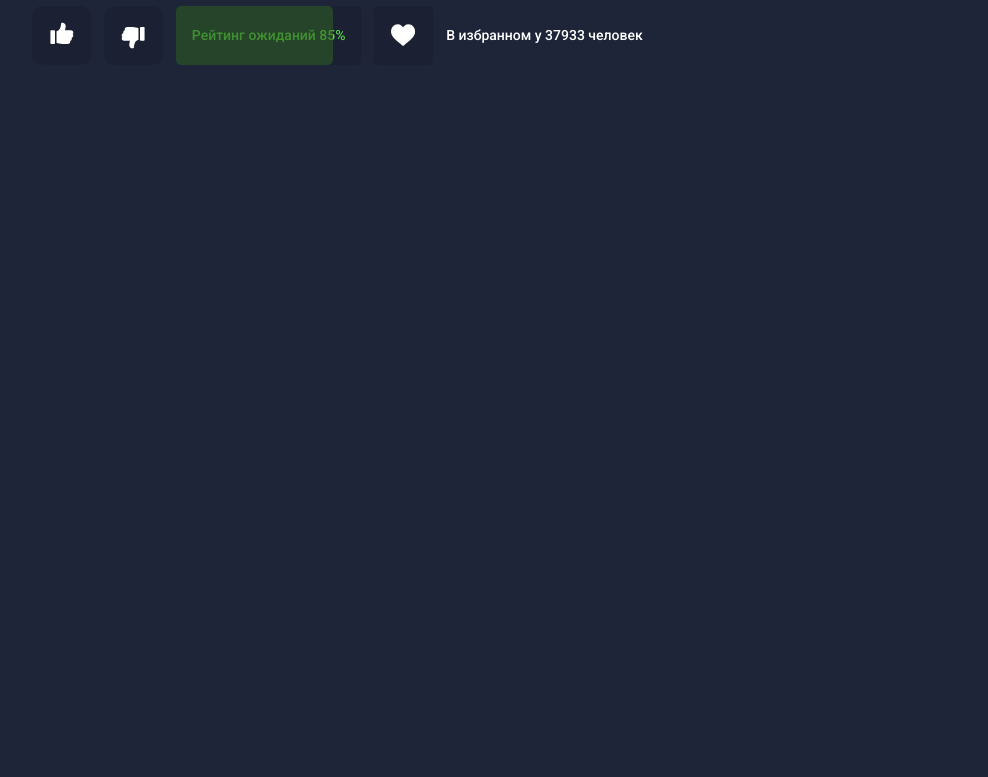
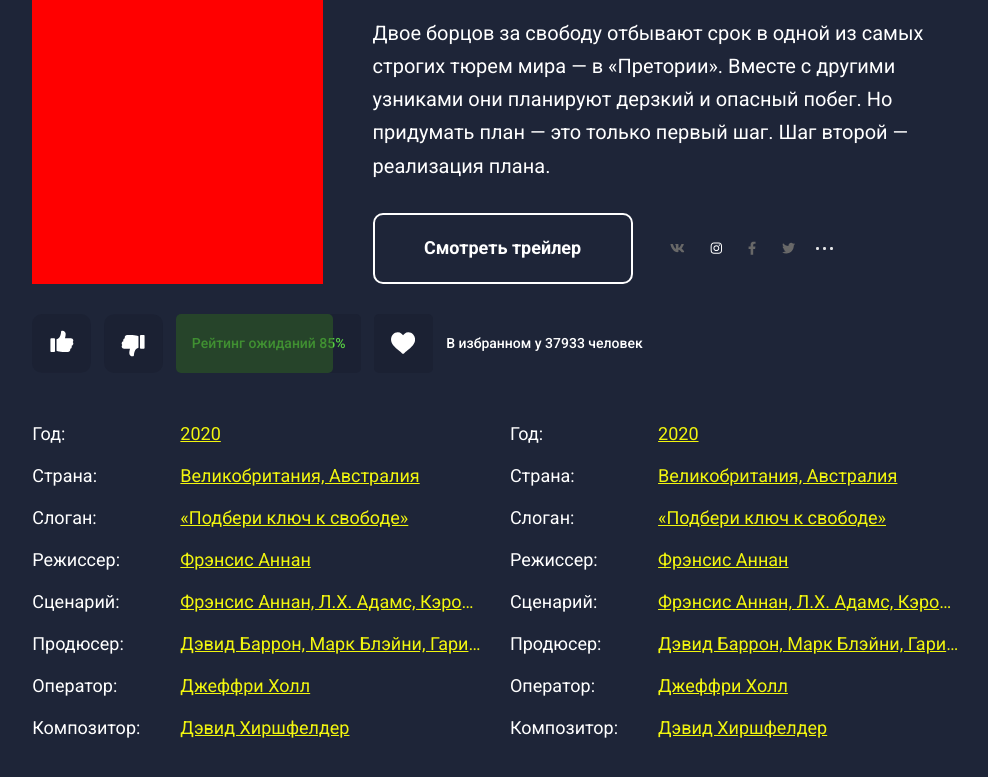
Before and after one commit to Eldorbek06/Kinoarea, a website built with Vite: page pages/movieID.html in a window 1280 px wide. Shown: the part 657-1434 px from the top of the page, without its empty margins (147-1135 px from the left). Before the commit the page ends 922 px from the top, so only its background shows below. Built offline with nearby package versions, Linux system fonts and the light colour scheme; no server answers.

Commit message:
first-section__main html and scss done

```diff
--- a/modules/movieid.js
+++ b/modules/movieid.js
@@ -1,20 +1,26 @@
 import { headerCreate } from "./ui";
 import { getData } from "./http";
 let header = document.querySelector('header')
-let iframe = document.querySelector('iframe')
+let body = document.body
 
 headerCreate(header)
+
+getData('/movie/popular')
+    .then(res => {
+    })
 
 let movie_id = location.search.split('=').at(-1)
 
 getData(`/movie/${movie_id}`)
-    .then(res => {console.log(res)})
+    .then(res => {
+        console.log(res.data)
+        body.style.backgroundImage = `url(${import.meta.env.VITE_BASE_IMG + res.data.backdrop_path})`
+    })
 
 getData(`/movie/${movie_id}/videos`)
     .then(res => {
         let video = res.data.results[Math.floor(Math.random() * res.data.results.length)]
-        iframe.src = `https://www.youtube.com/embed/${video.key}`;
     })
 
 getData(`/movie/${movie_id}/credits`)
-    .then(res =>console.log({res}))
+    .then(res => console.log({ res }))
--- a/pages/movieID.html
+++ b/pages/movieID.html
@@ -18,7 +18,7 @@
 
         <section class="first-section">
             <div class="first-section__header">
-                <div class="first-section__wrapper">
+                <div class="first-section__header-wrapper">
                     <div class="first-section__header-left">
                         <img class="first-section__poster" src="/public/images/logo.svg" alt="image">
                     </div>
@@ -36,9 +36,15 @@
                         </div>
                         <div class="first-section__title">Побег из Претории</div>
                         <div class="first-section__sub-title">Escape from Pretoria</div>
+                        <div class="first-section__charts">
+                            <canvas class="first-section__chart" id="kinoarea"></canvas>
+                            <canvas class="first-section__chart" id="imdb"></canvas>
+                        </div>
                         <div class="first-section__txt">
-                            Двое борцов за свободу отбывают срок в одной из самых строгих тюрем мира — в «Претории». Вместе
-                            с другими узниками они планируют дерзкий и опасный побег. Но придумать план — это только первый
+                            Двое борцов за свободу отбывают срок в одной из самых строгих тюрем мира — в «Претории».
+                            Вместе
+                            с другими узниками они планируют дерзкий и опасный побег. Но придумать план — это только
+                            первый
                             шаг. Шаг второй — реализация плана.
                         </div>
                         <div class="first-section__actions">
@@ -50,13 +56,59 @@
                 </div>
                 <div class="first-section__header-bottom">
                     <img class="first-section__header-bottom-icon" src="/public/icons/like.svg" alt="icon">
-                    <img class="first-section__header-bottom-icon first-section__header-bottom-icon_dislike" src="/public/icons/like.svg" alt="icon">
+                    <img class="first-section__header-bottom-icon first-section__header-bottom-icon_dislike"
+                        src="/public/icons/like.svg" alt="icon">
                     <div class="first-section__header-bottom-rating">Рейтинг ожиданий 85%</div>
                     <img class="first-section__header-bottom-icon" src="/public/icons/favorite.svg" alt="icon"></img>
                     <div class="first-section__header-bottom-txt">В избранном у 37933 человек </div>
                 </div>
             </div>
-            <div class="first-section__main"></div>
+            <div class="first-section__main">
+                <div class="first-section__main-block first-section__main-block_left">
+                    <div class="first-section__main-txt-block">
+                        <p class="first-section__key">Год:</p>
+                        <p class="first-section__key">Страна:</p>
+                        <p class="first-section__key">Слоган:</p>
+                        <p class="first-section__key">Режиссер:</p>
+                        <p class="first-section__key">Сценарий:</p>
+                        <p class="first-section__key">Продюсер:</p>
+                        <p class="first-section__key">Оператор:</p>
+                        <p class="first-section__key">Композитор:</p>
+                    </div>
+                    <div class="first-section__main-txt-block">
+                        <p class="first-section__value">2020</p>
+                        <p class="first-section__value">Великобритания, Австралия</p>
+                        <p class="first-section__value">«Подбери ключ к свободе»</p>
+                        <p class="first-section__value">Фрэнсис Аннан</p>
+                        <p class="first-section__value">Фрэнсис Аннан, Л.Х. Адамс, Кэрол Гриффитс, ...</p>
+                        <p class="first-section__value">Дэвид Баррон, Марк Блэйни, Гари Хэмилтон, ...</p>
+                        <p class="first-section__value">Джеффри Холл</p>
+                        <p class="first-section__value">Дэвид Хиршфелдер</p>
+                    </div>
+                </div>
+                <div class="first-section__main-block first-section__main-block_right">
+                    <div class="first-section__main-txt-block">
+                        <p class="first-section__key">Год:</p>
+                        <p class="first-section__key">Страна:</p>
+                        <p class="first-section__key">Слоган:</p>
+                        <p class="first-section__key">Режиссер:</p>
+                        <p class="first-section__key">Сценарий:</p>
+                        <p class="first-section__key">Продюсер:</p>
+                        <p class="first-section__key">Оператор:</p>
+                        <p class="first-section__key">Композитор:</p>
+                    </div>
+                    <div class="first-section__main-txt-block">
+                        <p class="first-section__value">2020</p>
+                        <p class="first-section__value">Великобритания, Австралия</p>
+                        <p class="first-section__value">«Подбери ключ к свободе»</p>
+                        <p class="first-section__value">Фрэнсис Аннан</p>
+                        <p class="first-section__value">Фрэнсис Аннан, Л.Х. Адамс, Кэрол Гриффитс, ...</p>
+                        <p class="first-section__value">Дэвид Баррон, Марк Блэйни, Гари Хэмилтон, ...</p>
+                        <p class="first-section__value">Джеффри Холл</p>
+                        <p class="first-section__value">Дэвид Хиршфелдер</p>
+                    </div>
+                </div>
+            </div>
             <div class="first-section__footer"></div>
         </section>
 
--- a/scss/movieid.scss
+++ b/scss/movieid.scss
@@ -8,13 +8,14 @@
 }
 
 .first-section {
-    max-width: 80%;
+    width: 80%;
+    max-width: 1920px;
     margin: auto;
     color: #FFFFFF;
 
     &__header {}
 
-    &__wrapper {
+    &__header-wrapper {
         display: flex;
         gap: 50px;
     }
@@ -144,7 +145,53 @@
         line-height: 17px;
     }
 
-    &__main {}
+    &__main {
+        display: flex;
+        justify-content: space-between;
+        gap: 63px;
+    }
+
+    &__main {
+        width: 100%;
+        display: flex;
+        justify-content: space-between;
+        gap: 63px;
+    }
+
+    &__main-block {
+        display: flex;
+        gap: 40px;
+
+        &_left {
+            width: 45%;
+        }
+
+        &_right {
+            width: 55%;
+        }
+    }
+
+    &__main-txt-block {
+        display: flex;
+        flex-direction: column;
+        gap: 20px;
+        font-size: 18px;
+        line-height: 22px;
+        width: 100%;
+    }
+
+    &__key {
+        width: 25%;
+    }
+
+    &__value {
+        text-decoration: underline;
+        color: #F2F60F;
+        white-space: nowrap;
+        overflow: hidden;
+        text-overflow: ellipsis;
+        width: 75%;
+    }
 
     &__footer {}
 }
```
